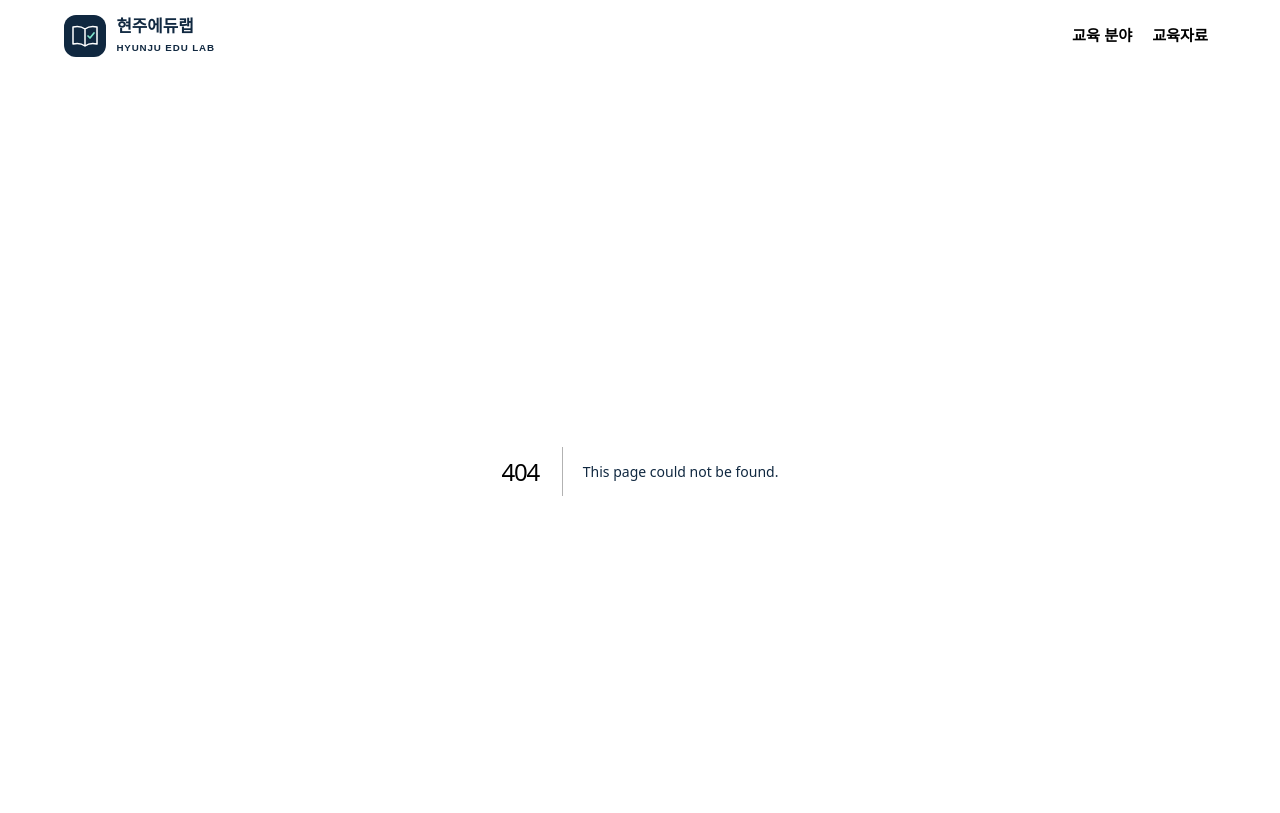
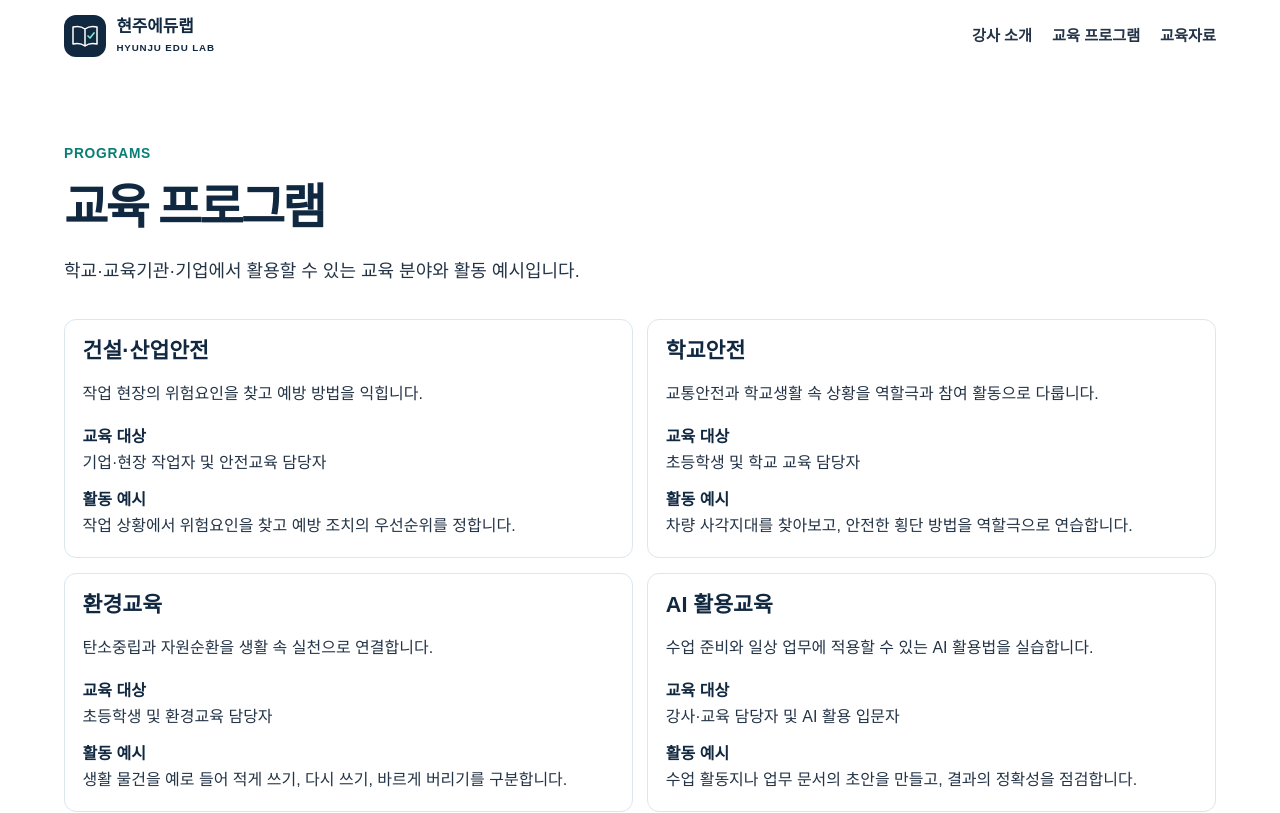
Before and after one commit to c7609chj8-dot/hyunju-edulab, a Next.js app: page /education in a window 1280 px wide. Before the commit this address had no page. Shown: the top 813 px of the page. Built offline with nearby package versions, Linux system fonts and the light colour scheme.

Commit message:
Add instructor and education program pages

```diff
--- /dev/null
+++ b/app/about/page.tsx
@@ -0,0 +1,32 @@
+import type { Metadata } from "next";
+import Link from "next/link";
+
+export const metadata: Metadata = {
+  title: "강사 소개 | 현주에듀랩",
+  description: "현주에듀랩의 교육 방식과 전문 분야를 소개합니다.",
+};
+
+export default function AboutPage() {
+  return (
+    <article className="shell section content-page">
+      <p className="eyebrow">ABOUT</p>
+      <h1>강사 소개</h1>
+      <p className="page-lead">
+        현주에듀랩은 안전관리와 교육 운영의 현장 경험을 바탕으로 안전·환경·AI 활용 교육을 설계합니다.
+      </p>
+      <section className="content-section">
+        <h2>교육 방식</h2>
+        <p>현장에서 마주칠 수 있는 상황을 먼저 살펴보고, 참여자가 직접 판단하고 연습하는 활동을 구성합니다.</p>
+      </section>
+      <section className="content-section">
+        <h2>전문 분야</h2>
+        <ul className="topic-list">
+          <li>안전관리와 위험성평가</li>
+          <li>학교안전과 환경교육 운영</li>
+          <li>수업 준비와 업무에 적용하는 AI 활용</li>
+        </ul>
+      </section>
+      <Link className="button" href="/education">교육 프로그램 보기</Link>
+    </article>
+  );
+}
--- /dev/null
+++ b/app/education/page.tsx
@@ -0,0 +1,31 @@
+import type { Metadata } from "next";
+import { programs } from "../programs";
+
+export const metadata: Metadata = {
+  title: "교육 프로그램 | 현주에듀랩",
+  description: "건설·산업안전, 학교안전, 환경, AI 활용 교육의 대상과 활동 예시를 확인하세요.",
+};
+
+export default function EducationPage() {
+  return (
+    <section className="shell section content-page">
+      <p className="eyebrow">PROGRAMS</p>
+      <h1>교육 프로그램</h1>
+      <p className="page-lead">학교·교육기관·기업에서 활용할 수 있는 교육 분야와 활동 예시입니다.</p>
+      <ul className="program-grid program-grid-detailed">
+        {programs.map(({ slug, name, detail, audience, activity }) => (
+          <li key={slug} id={slug}>
+            <h2>{name}</h2>
+            <p>{detail}</p>
+            <dl className="program-details">
+              <dt>교육 대상</dt>
+              <dd>{audience}</dd>
+              <dt>활동 예시</dt>
+              <dd>{activity}</dd>
+            </dl>
+          </li>
+        ))}
+      </ul>
+    </section>
+  );
+}
--- a/app/globals.css
+++ b/app/globals.css
@@ -32,6 +32,7 @@ h1 { font-size: clamp(1.75rem, 4vw, 3rem); font-weight: 800; line-height: 1.35;
 .hero-description { max-width: 34rem; margin-block: 1rem 1.5rem; color: #dbe8f1; word-break: keep-all; }
 .button { display: inline-flex; gap: .75rem; align-items: center; min-height: 46px; padding: .5rem 1rem; border-radius: .5rem; background: #7ee2ca; color: var(--color-navy); font-weight: 800; }
 .button:hover { background: #adf0df; }
+.hero-link { display: inline-flex; align-items: center; min-height: 46px; margin-inline-start: .85rem; font-weight: 700; text-decoration: underline; text-underline-offset: .2em; }
 .hero :focus-visible { outline-color: white; }
 .hero-art { width: min(100%, 27rem); margin-inline: auto; }
 .section { padding-block: clamp(2.5rem, 6vw, 4.5rem); }
@@ -39,6 +40,17 @@ h2 { color: var(--color-navy); font-size: clamp(1.6rem, 3vw, 2.25rem); line-heig
 .program-grid { display: grid; gap: .9rem; }
 .program-grid li { border: 1px solid #dce6ed; border-radius: .75rem; padding: 1.1rem; }
 .program-grid h3 { color: var(--color-navy); font-weight: 800; margin-bottom: .35rem; }
+.program-link { text-decoration: underline; text-underline-offset: .2em; }
+.content-page h1 { color: var(--color-navy); }
+.page-lead { max-width: 43rem; margin-block: 1rem 2rem; font-size: 1.125rem; }
+.content-section { max-width: 43rem; margin-bottom: 2rem; }
+.content-section h2, .program-grid-detailed h2 { font-size: 1.35rem; }
+.topic-list { list-style: disc; padding-inline-start: 1.25rem; }
+.program-grid-detailed li { scroll-margin-top: 1rem; }
+.program-grid-detailed li:target { border-color: var(--color-teal); }
+.program-details { margin-top: 1rem; }
+.program-details dt { color: var(--color-navy); font-weight: 700; }
+.program-details dd + dt { margin-top: .65rem; }
 .materials { background: var(--color-surface); }
 .site-footer { border-top: 1px solid #dce6ed; }
 .footer-inner { padding-block: 1.25rem; }
@@ -52,5 +64,5 @@ h2 { color: var(--color-navy); font-size: clamp(1.6rem, 3vw, 2.25rem); line-heig
 @media (min-width: 56rem) {
   .hero-inner { grid-template-columns: minmax(0, 1.5fr) minmax(0, 1fr); }
   .desktop-break { display: initial; }
-  .program-grid { grid-template-columns: repeat(4, minmax(0, 1fr)); }
+  .program-grid:not(.program-grid-detailed) { grid-template-columns: repeat(4, minmax(0, 1fr)); }
 }
--- a/app/navigation.tsx
+++ b/app/navigation.tsx
@@ -4,7 +4,8 @@ import Link from "next/link";
 import { useRef, useState } from "react";
 
 const links = [
-  { href: "/#programs", label: "교육 분야" },
+  { href: "/about", label: "강사 소개" },
+  { href: "/education", label: "교육 프로그램" },
   { href: "/#materials", label: "교육자료" },
 ];
 
--- a/app/page.tsx
+++ b/app/page.tsx
@@ -1,9 +1,5 @@
-const programs = [
-  { name: "건설·산업안전", detail: "작업 현장의 위험요인을 찾고 예방 방법을 익힙니다." },
-  { name: "학교안전", detail: "교통안전과 학교생활 속 상황을 역할극과 참여 활동으로 다룹니다." },
-  { name: "환경교육", detail: "탄소중립과 자원순환을 생활 속 실천으로 연결합니다." },
-  { name: "AI 활용교육", detail: "수업 준비와 일상 업무에 적용할 수 있는 AI 활용법을 실습합니다." },
-];
+import Link from "next/link";
+import { programs } from "./programs";
 
 export default function Home() {
   return (
@@ -15,6 +11,7 @@ export default function Home() {
             <h1>현장의 경험을 AI로 연결하고,<br className="desktop-break" /> 교육의 가치를 미래로 확장하다.</h1>
             <p className="hero-description">현주에듀랩은 안전·환경·AI를 주제로 현장에서 적용할 수 있는 교육을 설계합니다.</p>
             <a className="button" href="#programs">교육 분야 보기 <span aria-hidden="true">↓</span></a>
+            <Link className="hero-link" href="/about">강사 소개</Link>
           </div>
           <div className="hero-art" aria-hidden="true">
             <svg viewBox="0 0 420 310" fill="none">
@@ -34,9 +31,9 @@ export default function Home() {
         <p className="eyebrow">PROGRAMS</p>
         <h2>교육 분야</h2>
         <ul className="program-grid">
-          {programs.map(({ name, detail }) => (
-            <li key={name}>
-              <h3>{name}</h3>
+          {programs.map(({ slug, name, detail }) => (
+            <li key={slug}>
+              <h3><Link className="program-link" href={`/education#${slug}`}>{name}</Link></h3>
               <p>{detail}</p>
             </li>
           ))}
--- /dev/null
+++ b/app/programs.ts
@@ -0,0 +1,30 @@
+export const programs = [
+  {
+    slug: "industrial-safety",
+    name: "건설·산업안전",
+    detail: "작업 현장의 위험요인을 찾고 예방 방법을 익힙니다.",
+    audience: "기업·현장 작업자 및 안전교육 담당자",
+    activity: "작업 상황에서 위험요인을 찾고 예방 조치의 우선순위를 정합니다.",
+  },
+  {
+    slug: "school-safety",
+    name: "학교안전",
+    detail: "교통안전과 학교생활 속 상황을 역할극과 참여 활동으로 다룹니다.",
+    audience: "초등학생 및 학교 교육 담당자",
+    activity: "차량 사각지대를 찾아보고, 안전한 횡단 방법을 역할극으로 연습합니다.",
+  },
+  {
+    slug: "environment",
+    name: "환경교육",
+    detail: "탄소중립과 자원순환을 생활 속 실천으로 연결합니다.",
+    audience: "초등학생 및 환경교육 담당자",
+    activity: "생활 물건을 예로 들어 적게 쓰기, 다시 쓰기, 바르게 버리기를 구분합니다.",
+  },
+  {
+    slug: "ai",
+    name: "AI 활용교육",
+    detail: "수업 준비와 일상 업무에 적용할 수 있는 AI 활용법을 실습합니다.",
+    audience: "강사·교육 담당자 및 AI 활용 입문자",
+    activity: "수업 활동지나 업무 문서의 초안을 만들고, 결과의 정확성을 점검합니다.",
+  },
+];
```
